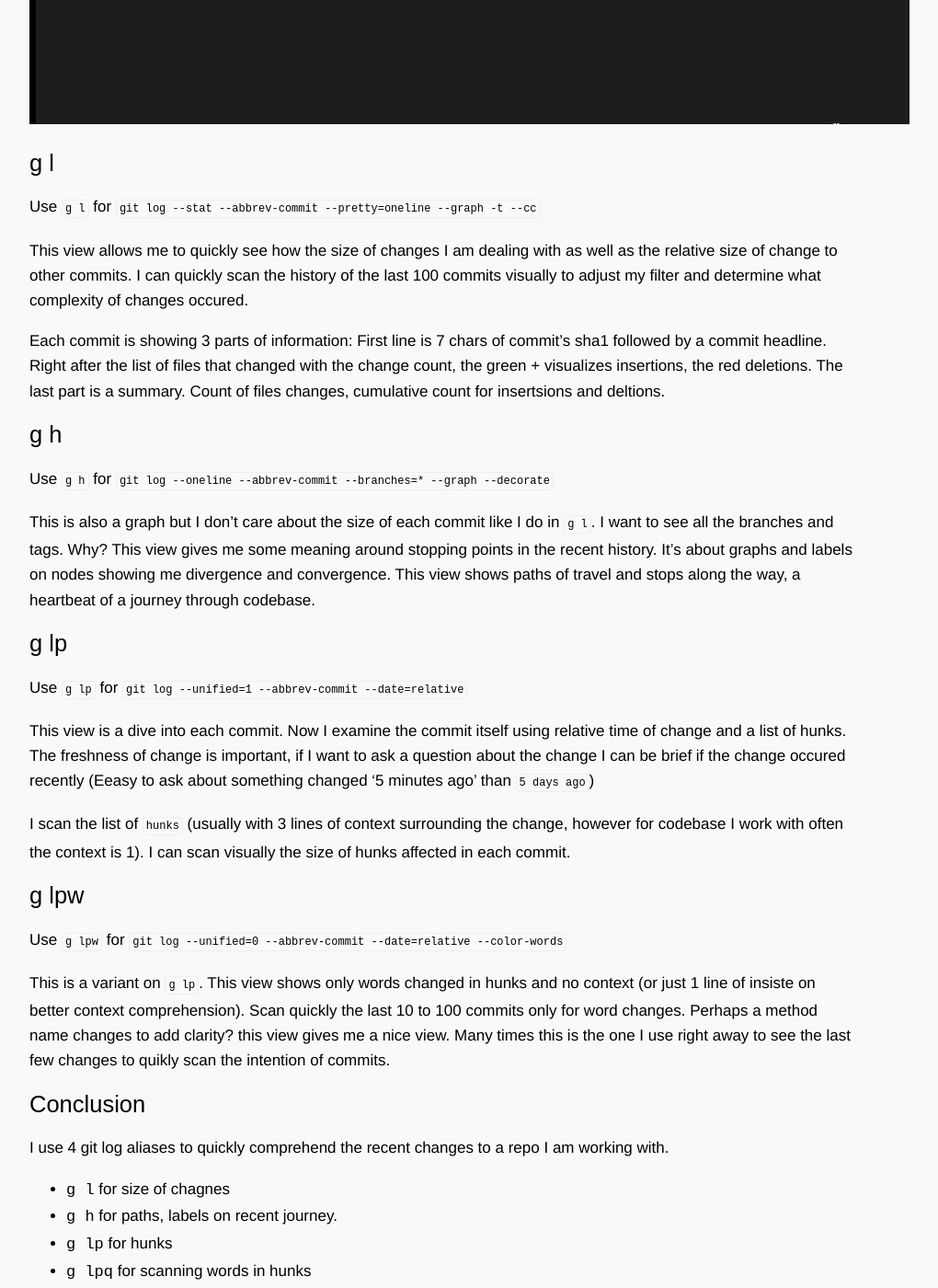
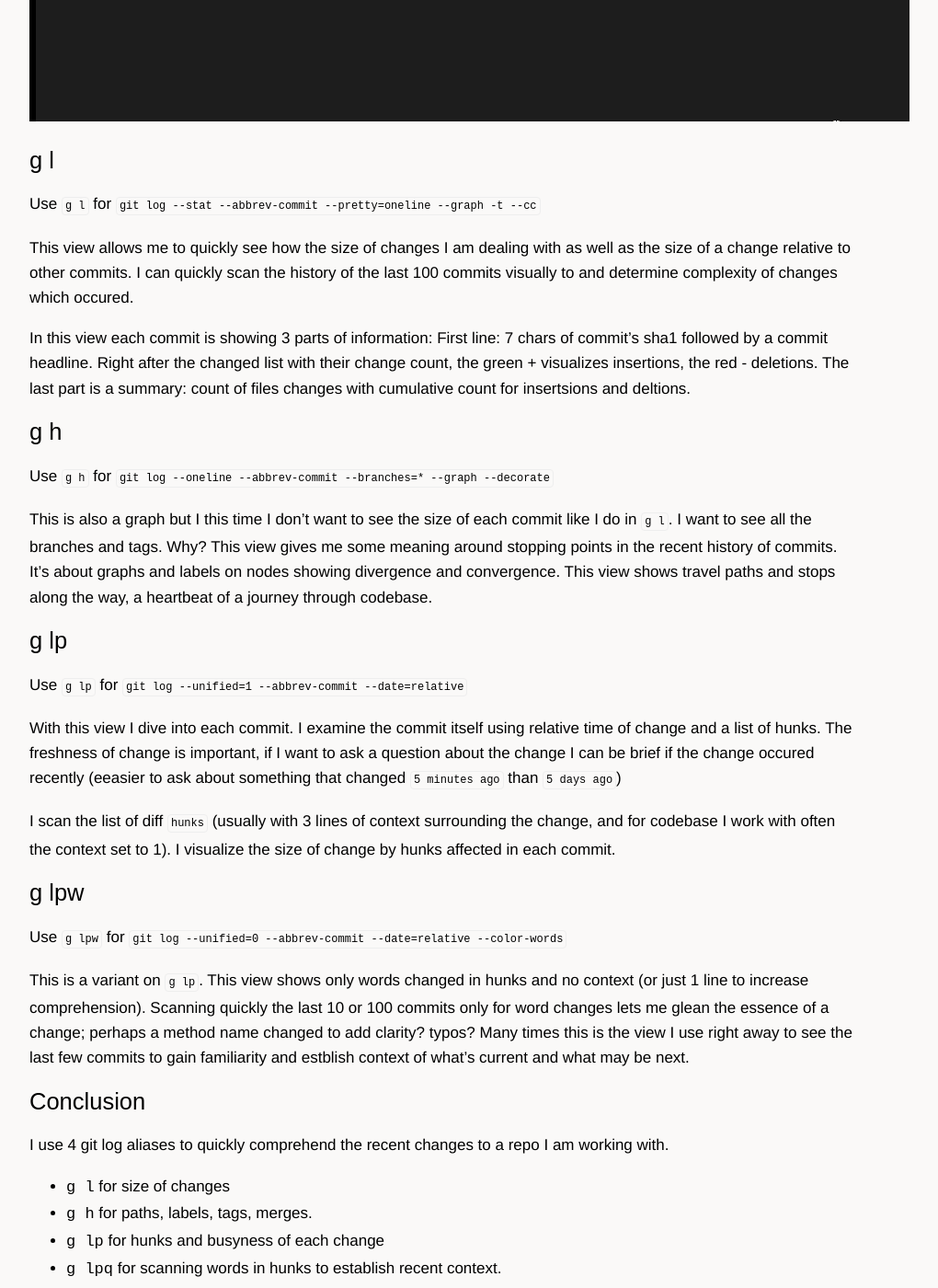
Before and after one commit to marekj/marekj.github.io, a Jekyll site: the page built from _posts/2014-03-02-git-log-aliases.md, in a window 1280 px wide and 1400 px high, scrolled down 1200 px. Shown: the whole window at 92% size, without its empty margins (160-1180 px from the left). Built offline with Jekyll 4.4.1, drawn with Linux system fonts in a browser that asks for light colours; Markdown is read by kramdown in place of the engine named in the settings; comment, search, counter and statistics services are not loaded; some of the changed text lies outside the part shown.

Commit message:
edit for clarity

```diff
--- a/_posts/2014-03-02-git-log-aliases.md
+++ b/_posts/2014-03-02-git-log-aliases.md
@@ -30,37 +30,37 @@ How do I use those 4 log views?. Here is brief demo and my reasons for their con
 
 Use `g l` for `git log --stat --abbrev-commit --pretty=oneline --graph -t  --cc`
 
-This view allows me to quickly see how the size of changes I am dealing with as well as the relative size of change to other commits. I can quickly scan the history of the last 100 commits visually to adjust my filter and determine what complexity of changes occured.
+This view allows me to quickly see how the size of changes I am dealing with as well as the size of a change relative to other commits. I can quickly scan the history of the last 100 commits visually to and determine complexity of changes which occured.
 
-Each commit is showing 3 parts of information: First line is 7 chars of commit's sha1 followed by a commit headline. Right after the list of files that changed with the change count, the green + visualizes insertions, the red deletions. The last part is a summary. Count of files changes, cumulative count for insertsions and deltions.
+In this view each commit is showing 3 parts of information: First line: 7 chars of commit's sha1 followed by a commit headline. Right after the changed list with their change count, the green + visualizes insertions, the red - deletions. The last part is a summary: count of files changes with cumulative count for insertsions and deltions.
 
 ## g h
 
 Use `g h` for `git log --oneline --abbrev-commit --branches=* --graph --decorate`
 
-This is also a graph but I don't care about the size of each commit like I do in `g l`. I want to see all the branches and tags. Why? This view gives me some meaning around stopping points in the recent history. It's about graphs and labels on nodes showing me divergence and convergence. This view shows paths of travel and stops along the way, a heartbeat of a journey through codebase.
+This is also a graph but I this time I don't want to see the size of each commit like I do in `g l`. I want to see all the branches and tags. Why? This view gives me some meaning around stopping points in the recent history of commits. It's about graphs and labels on nodes showing divergence and convergence. This view shows travel paths and stops along the way, a heartbeat of a journey through codebase.
 
 ## g lp
 
 Use `g lp` for `git log --unified=1 --abbrev-commit --date=relative`
 
-This view is a dive into each commit. Now I examine the commit itself using relative time of change and a list of hunks. The freshness of change is important, if I want to ask a question about the change I can be brief if the change occured recently (Eeasy to ask about something changed '5 minutes ago' than `5 days ago`)
+With this view I dive into each commit. I examine the commit itself using relative time of change and a list of hunks. The freshness of change is important, if I want to ask a question about the change I can be brief if the change occured recently (eeasier to ask about something that changed `5 minutes ago` than `5 days ago`)
 
-I scan the list of `hunks` (usually with 3 lines of context surrounding the change, however for codebase I work with often the context is 1). I can scan visually the size of hunks affected in each commit.
+I scan the list of diff `hunks` (usually with 3 lines of context surrounding the change, and for codebase I work with often the context set to 1). I visualize the size of change by hunks affected in each commit.
 
 ## g lpw
 
 Use `g lpw` for `git log --unified=0 --abbrev-commit --date=relative --color-words`
 
-This is a variant on `g lp`. This view shows only words changed in hunks and no context (or just 1 line of insiste on better context comprehension). Scan quickly the last 10 to 100 commits only for word changes. Perhaps a method name changes to add clarity? this view gives me a nice view. Many times this is the one I use right away to see the last few changes to quikly scan the intention of commits.
+This is a variant on `g lp`. This view shows only words changed in hunks and no context (or just 1 line to increase comprehension). Scanning quickly the last 10 or 100 commits only for word changes lets me glean the essence of a change; perhaps a method name changed to add clarity? typos? Many times this is the view I use right away to see the last few commits to gain familiarity and estblish context of what's current and what may be next.
 
 ## Conclusion
 
 I use 4 git log aliases to quickly comprehend the recent changes to a repo I am working with.
 
-- `g l` for size of chagnes
-- `g h` for paths, labels on recent journey.
-- `g lp` for hunks
-- `g lpq` for scanning words in hunks
+- `g l` for size of changes
+- `g h` for paths, labels, tags, merges.
+- `g lp` for hunks and busyness of each change
+- `g lpq` for scanning words in hunks to establish recent context.
 
-Each git log alias allows me to view a different part of repo. Each view matters to me to build a comprehension of recent changes.
+Each git log alias allows me to have a distinct view of repo's history. Each lets me visualize and comprehend recent changes so I can participate in a codebase gardening.
```
Also changed, not shown: other parts of _posts/2014-03-02-git-log-aliases.md (+3 -3 lines).
